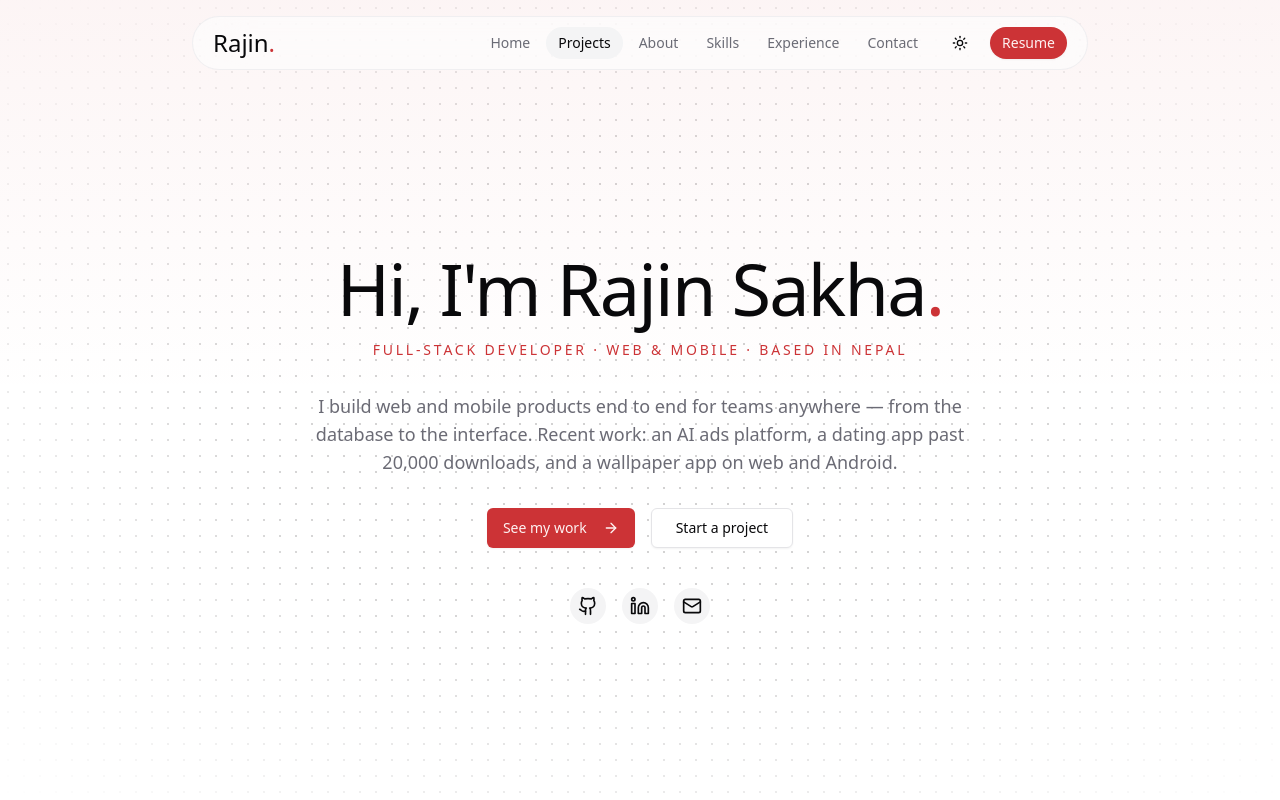
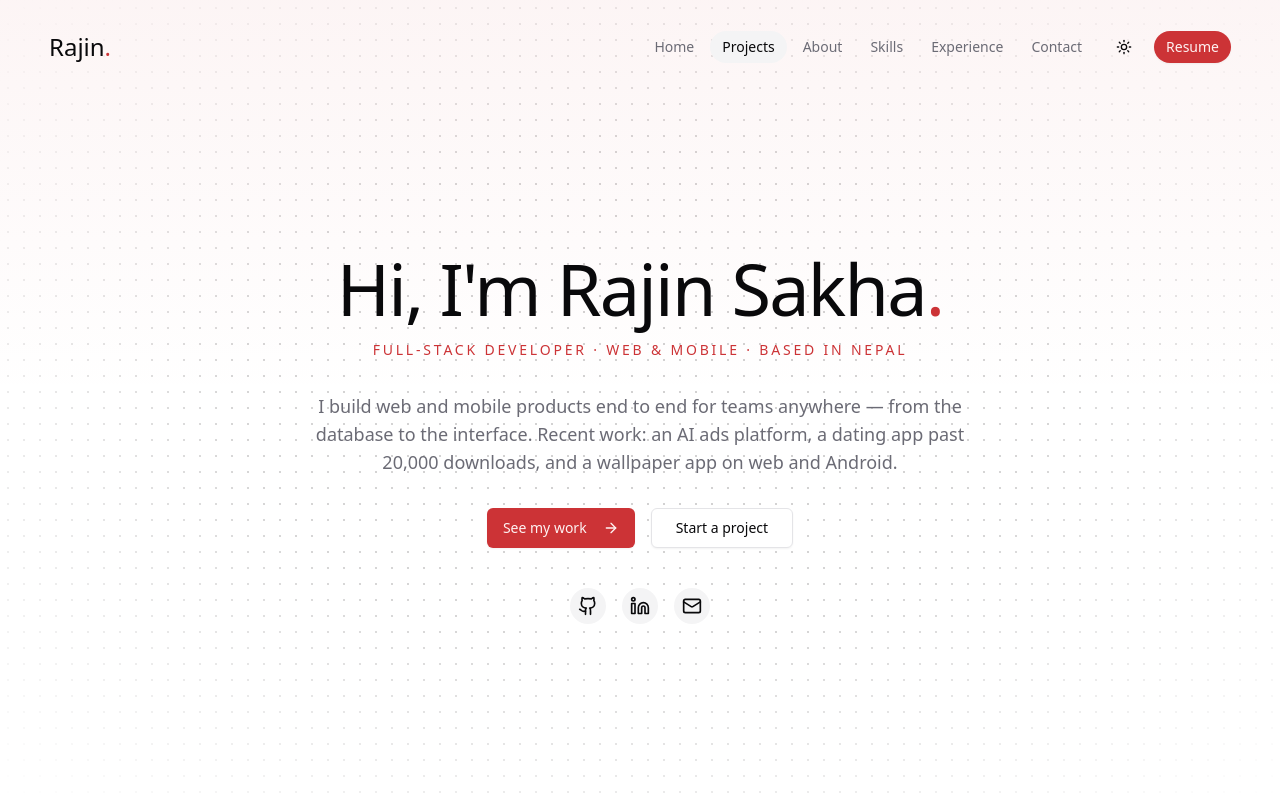
Before and after one commit to rajinsakha/Portfolio-v2, a Next.js app: page / in a window 1280 px wide. Shown: the top 800 px of the page. Built offline with nearby package versions, Linux system fonts and the light colour scheme.

Commit message:
feat(navbar): plain bar at the top, floating pill after scrolling

```diff
--- a/components/sections/navbar.tsx
+++ b/components/sections/navbar.tsx
@@ -89,16 +89,21 @@ export default function Navbar() {
     // pass through the empty strip on either side of it.
     <header
       className={cn(
-        "pointer-events-none fixed inset-x-0 top-0 z-50 px-4 transition-[padding] duration-300",
+        "pointer-events-none fixed inset-x-0 top-0 z-50 transition-[padding] duration-300",
         scrolled ? "pt-2" : "pt-3 md:pt-4"
       )}
     >
+      {/* At the top of the page this is a plain full-width bar, lined up with
+          the page container (same max width and padding as the
+          `.container` class). Past the first scroll it contracts into a
+          floating pill. Everything that differs between the two states is a
+          transitionable property, so the change animates. */}
       <div
         className={cn(
-          "pointer-events-auto mx-auto flex max-w-4xl items-center justify-between rounded-full border px-4 py-2 backdrop-blur-xl transition-[background-color,border-color,box-shadow] duration-300 md:px-5",
+          "pointer-events-auto mx-auto flex items-center justify-between border backdrop-blur-xl transition-[width,max-width,padding,border-radius,background-color,border-color,box-shadow,backdrop-filter] duration-300",
           scrolled
-            ? "border-border bg-background/80 shadow-lg shadow-black/5"
-            : "border-border/50 bg-background/50"
+            ? "w-[calc(100%-2rem)] max-w-4xl rounded-full border-border bg-background/80 px-4 py-2 shadow-lg shadow-black/5 md:px-5"
+            : "w-full max-w-7xl rounded-none border-transparent bg-transparent px-6 py-3 shadow-none backdrop-blur-none sm:px-8 lg:px-12"
         )}
       >
         <Link href="/" className="flex items-center gap-2 rounded-full">
```
